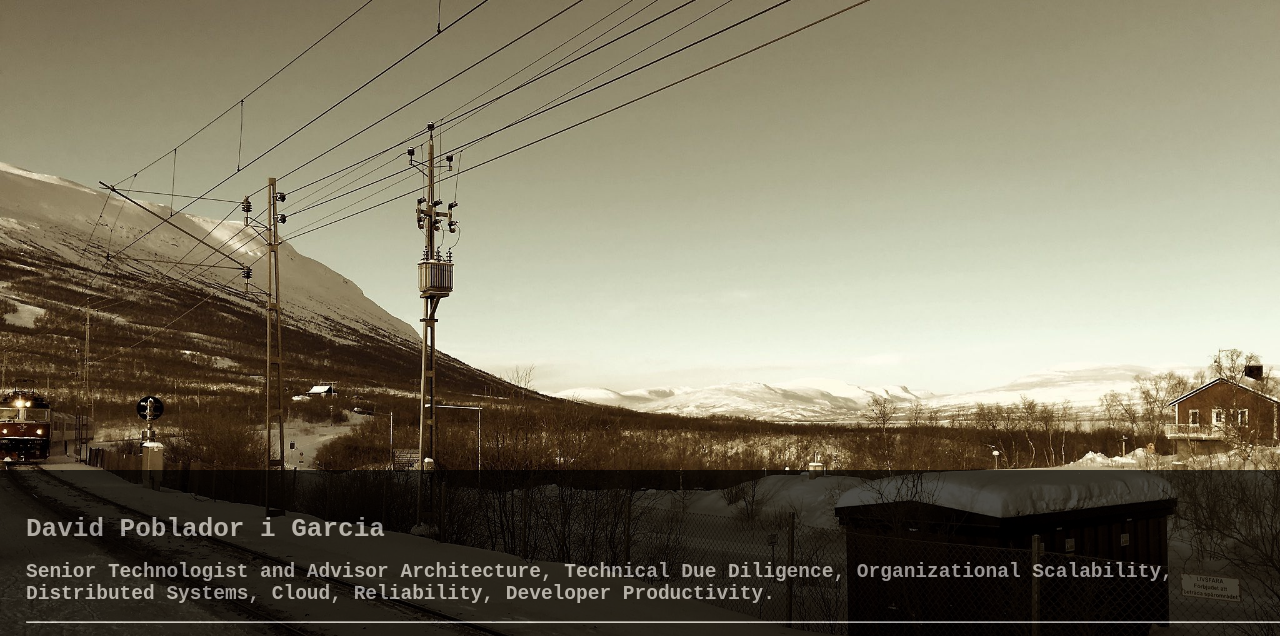
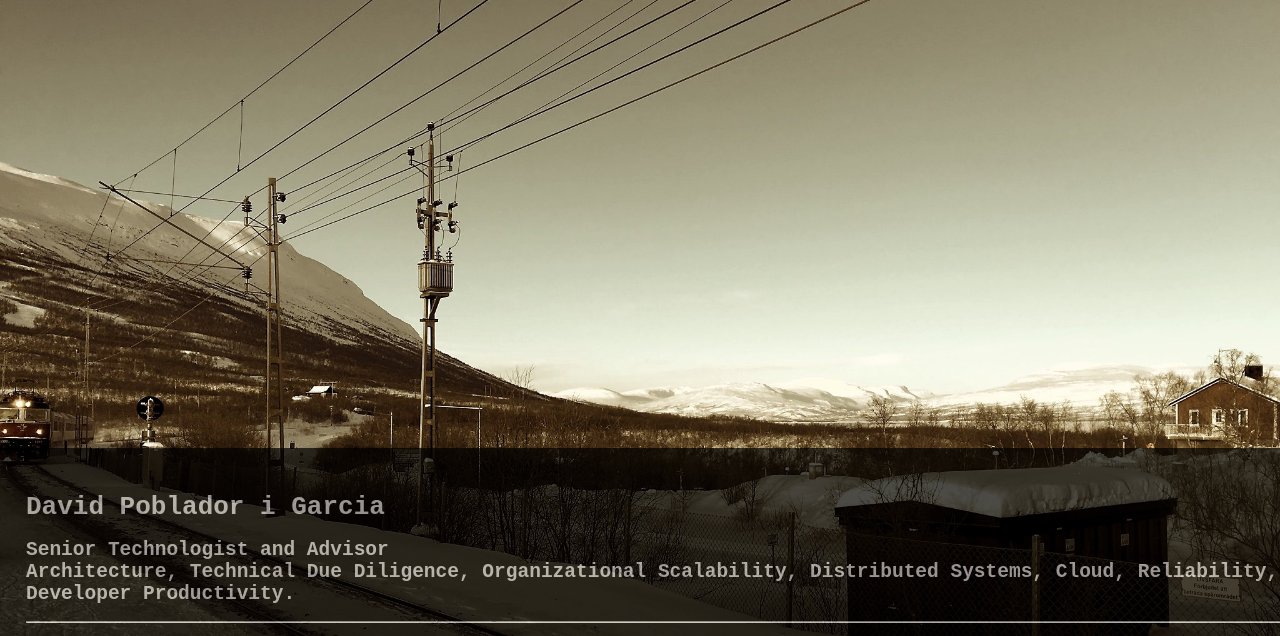
Before and after one commit to davidpoblador/davidpoblador.github.io, a plain HTML site: page docs/index.html in a window 1280 px wide. Shown: the top 636 px of the page. Drawn offline with Linux system fonts and the light colour scheme.

Commit message:
Update index.html

```diff
--- a/docs/index.html
+++ b/docs/index.html
@@ -62,7 +62,7 @@
     <div id="main">
         <h1>David Poblador i Garcia</h1>
         <h2>
-            <strong></strong>Senior Technologist and Advisor</strong>
+            <strong>Senior Technologist and Advisor</strong><br />
             Architecture, Technical Due Diligence, Organizational Scalability, Distributed Systems, Cloud, Reliability, Developer Productivity.
         </h2>
         <hr />
```
